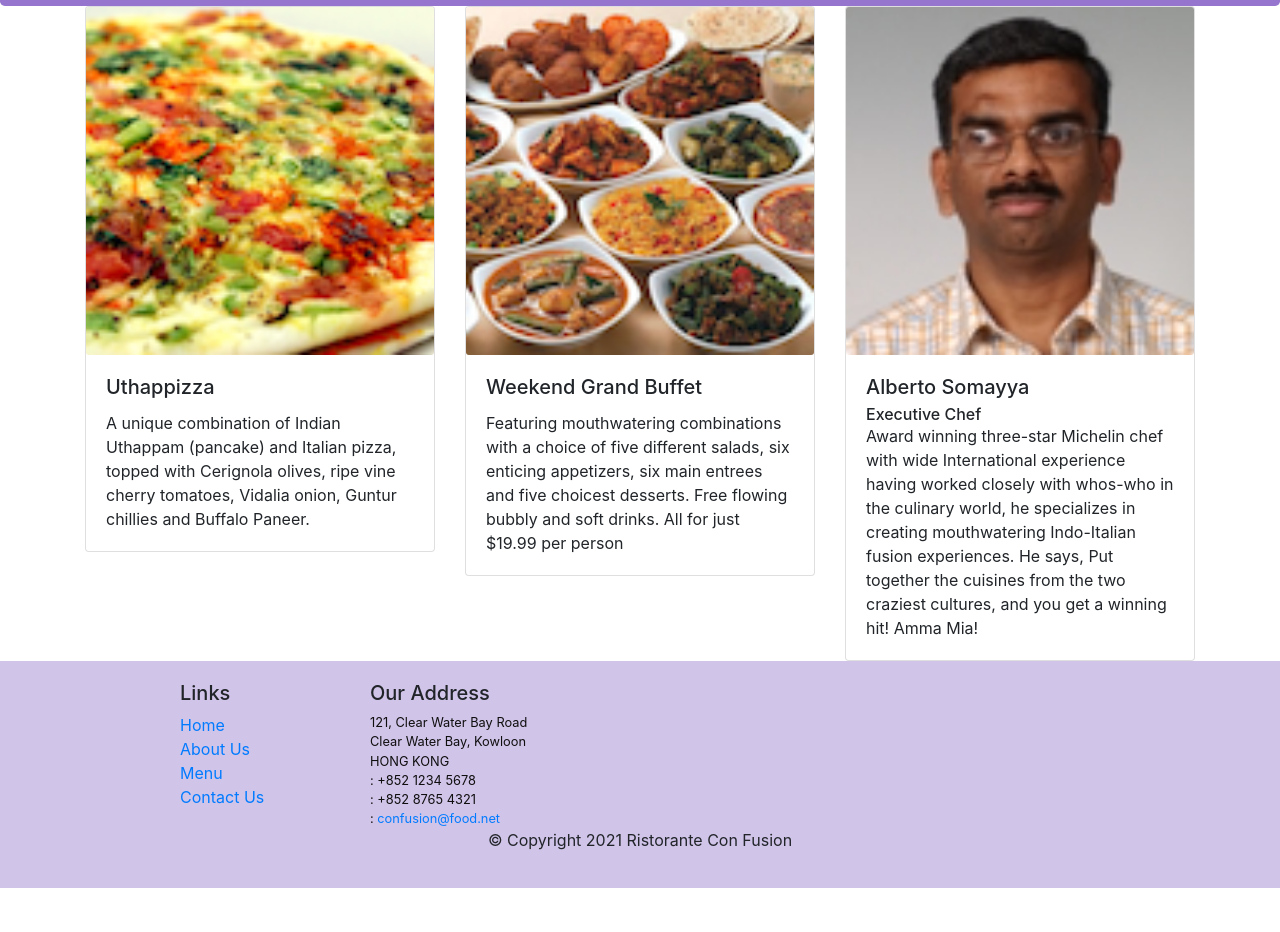
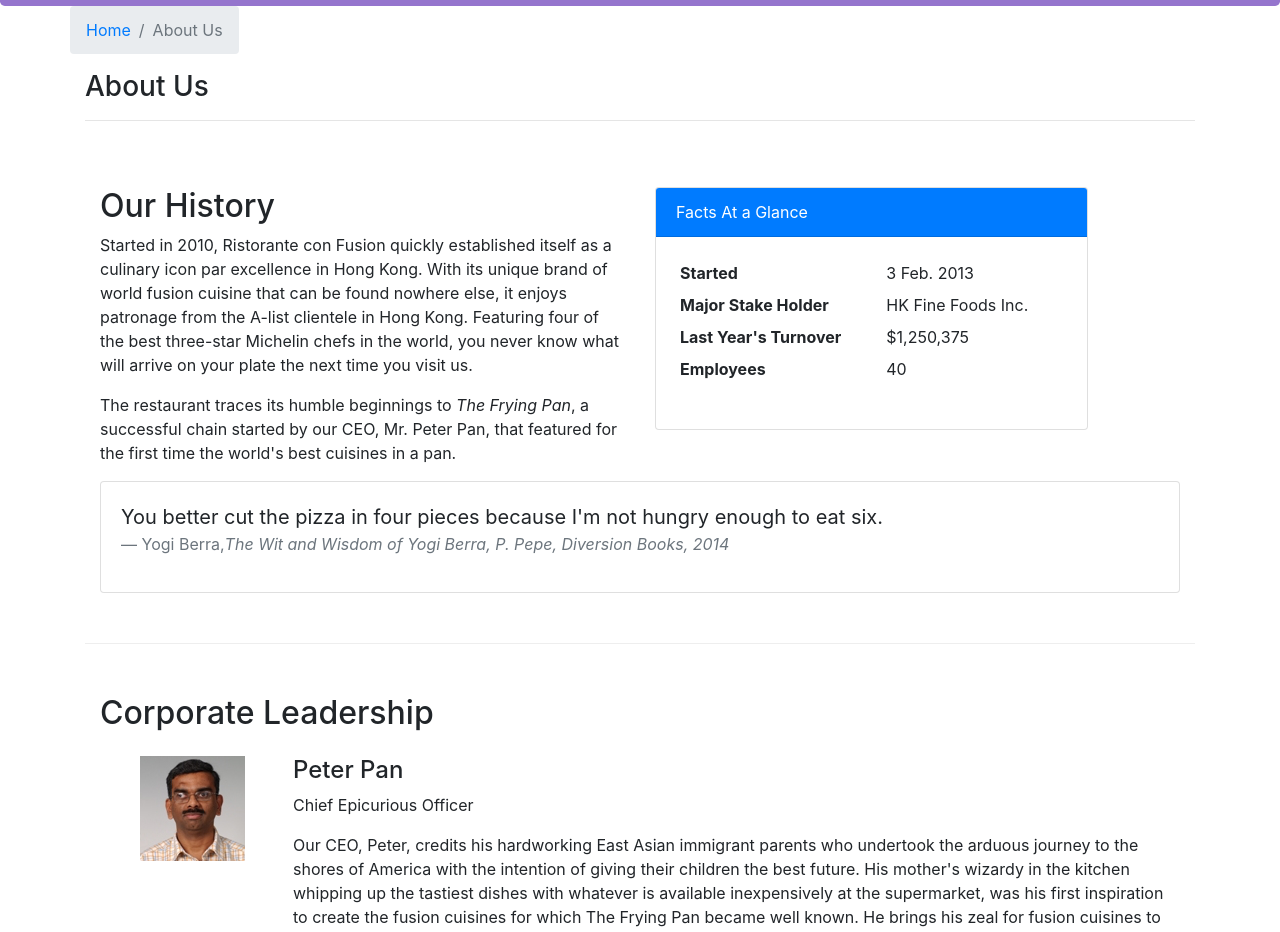
Before and after one commit to oleksii-ponomarov/confusion, a React (Create React App) app: page /aboutus in a window 1280 px wide. Before the commit this address led to /home. Shown: the part 345-1277 px from the top of the page. Before the commit the page ends 1233 px from the top, so only its background shows below. Built offline with nearby package versions, Linux system fonts and the light colour scheme; the HTML template or start-up script is replaced by a standard one.

Commit message:
Assignment 2

```diff
--- a/src/App.css
+++ b/src/App.css
@@ -31,3 +31,13 @@
 .navbar-dark {
   background-color: #512DA8;
 }
+
+.media-list .media {
+  flex-direction: column;
+}
+
+@media (min-width: 768px) {
+  .media-list .media {
+    flex-direction: row;
+  }
+}
--- /dev/null
+++ b/src/components/AboutComponent.js
@@ -0,0 +1,113 @@
+import React from "react";
+import {
+  Breadcrumb,
+  BreadcrumbItem,
+  Card,
+  CardBody,
+  CardHeader,
+  Media,
+} from "reactstrap";
+import { Link } from "react-router-dom";
+
+function RenderLeader({ leader }) {
+  return(
+    <Media tag="li" className="my-3">
+      <Media left middle tag="div" className="mr-5">
+        <Media object src={leader.image} alt={leader.name} />
+      </Media>
+      <Media body>
+        <Media heading>{leader.name}</Media>
+        <p>{leader.designation}</p>
+        <p>{leader.description}</p>
+      </Media>
+    </Media>
+  );
+}
+
+function About(props) {
+  const leaders = props.leaders.map(leader => <RenderLeader leader={leader} />);
+
+  return (
+    <div className="container">
+      <div className="row">
+        <Breadcrumb>
+          <BreadcrumbItem>
+            <Link to="/home">Home</Link>
+          </BreadcrumbItem>
+          <BreadcrumbItem active>About Us</BreadcrumbItem>
+        </Breadcrumb>
+        <div className="col-12">
+          <h3>About Us</h3>
+          <hr />
+        </div>
+      </div>
+      <div className="row row-content">
+        <div className="col-12 col-md-6">
+          <h2>Our History</h2>
+          <p>
+            Started in 2010, Ristorante con Fusion quickly established itself as
+            a culinary icon par excellence in Hong Kong. With its unique brand
+            of world fusion cuisine that can be found nowhere else, it enjoys
+            patronage from the A-list clientele in Hong Kong. Featuring four of
+            the best three-star Michelin chefs in the world, you never know what
+            will arrive on your plate the next time you visit us.
+          </p>
+          <p>
+            The restaurant traces its humble beginnings to{" "}
+            <em>The Frying Pan</em>, a successful chain started by our CEO, Mr.
+            Peter Pan, that featured for the first time the world's best
+            cuisines in a pan.
+          </p>
+        </div>
+        <div className="col-12 col-md-5">
+          <Card>
+            <CardHeader className="bg-primary text-white">
+              Facts At a Glance
+            </CardHeader>
+            <CardBody>
+              <dl className="row p-1">
+                <dt className="col-6">Started</dt>
+                <dd className="col-6">3 Feb. 2013</dd>
+                <dt className="col-6">Major Stake Holder</dt>
+                <dd className="col-6">HK Fine Foods Inc.</dd>
+                <dt className="col-6">Last Year's Turnover</dt>
+                <dd className="col-6">$1,250,375</dd>
+                <dt className="col-6">Employees</dt>
+                <dd className="col-6">40</dd>
+              </dl>
+            </CardBody>
+          </Card>
+        </div>
+        <div className="col-12">
+          <Card>
+            <CardBody className="bg-faded">
+              <blockquote className="blockquote">
+                <p className="mb-0">
+                  You better cut the pizza in four pieces because I'm not hungry
+                  enough to eat six.
+                </p>
+                <footer className="blockquote-footer">
+                  Yogi Berra,
+                  <cite title="Source Title">
+                    The Wit and Wisdom of Yogi Berra, P. Pepe, Diversion Books,
+                    2014
+                  </cite>
+                </footer>
+              </blockquote>
+            </CardBody>
+          </Card>
+        </div>
+      </div>
+      <div className="row row-content">
+        <div className="col-12">
+          <h2>Corporate Leadership</h2>
+        </div>
+        <div className="col-12">
+          <Media list>{leaders}</Media>
+        </div>
+      </div>
+    </div>
+  );
+}
+
+export default About;
--- a/src/components/FooterComponent.js
+++ b/src/components/FooterComponent.js
@@ -7,8 +7,8 @@
   return (
     <div className="footer">
       <div className="container">
-        <div className="row justify-content-center">
-          <div className="col-4 offset-1 col-sm-2">
+        <div className="row  m-0 d-flex justify-content-center">
+          <div className="col-12 offset-1 col-sm-2 col-md-4">
             <h5>Links</h5>
             <ul className="list-unstyled">
               <li>
@@ -25,7 +25,7 @@
               </li>
             </ul>
           </div>
-          <div className="col-7 col-sm-5">
+          <div className="col-12 col-sm-5 col-md-7">
             <h5>Our Address</h5>
             <address>
               121, Clear Water Bay Road
@@ -81,8 +81,9 @@
           </div>
         </div>
         <div className="row justify-content-center">
-          <div className="col-auto">
-            <p>© Copyright {now.getFullYear()} Ristorante Con Fusion</p>
+          <div className="col-auto text-center">
+            <p className="mt-4 mb-1">© Copyright {now.getFullYear()}</p>
+            <p>Ristorante Con Fusion</p>
           </div>
         </div>
       </div>
--- a/src/components/MainComponent.js
+++ b/src/components/MainComponent.js
@@ -5,6 +5,7 @@
 import Contact from './ContactComponent';
 import Header from './HeaderComponent';
 import Footer from './FooterComponent';
+import About from './AboutComponent';
 import Menu from './MenuComponent';
 import DishDetail from './DishdetailComponent';
 import { DISHES } from '../shared/dishes';
@@ -54,6 +55,10 @@
             component={HomePage}
           />
           <Route
+            path="/aboutus"
+            component={() => <About leaders={this.state.leaders} />}
+          />
+          <Route
             exact
             path="/menu"
             component={() => <Menu dishes={this.state.dishes} />}
```
